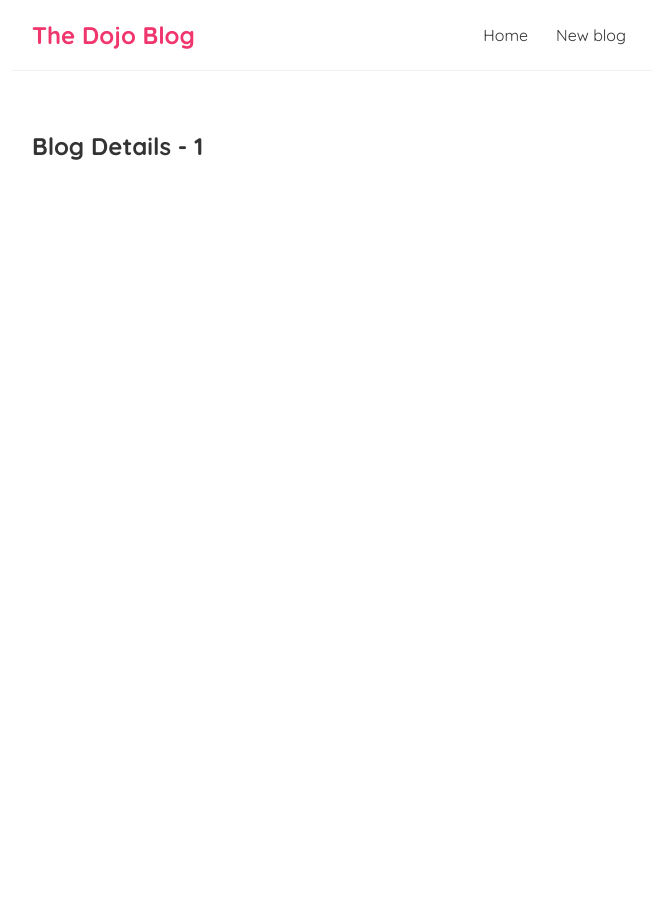
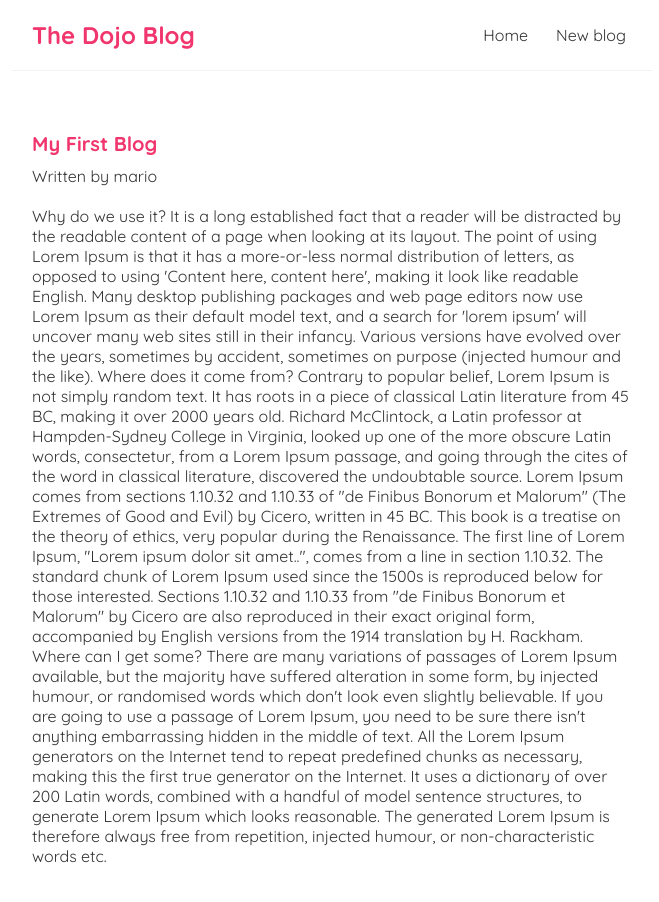
Before and after one commit to TomasMelendez6/basicReacTutorial, a React (Create React App) app: page /blogs/1 in a window 1280 px wide. Shown: the top 902 px of the page, without its empty margins (308-967 px from the left). Before the commit the page ends 800 px from the top, so only its background shows below. Built offline with nearby package versions, Linux system fonts and the light colour scheme; data requests are answered from the project's data file.

Commit message:
lesson-26: reusing custom hooks

```diff
--- a/src/BlogDetails.js
+++ b/src/BlogDetails.js
@@ -1,11 +1,21 @@
 import { useParams } from "react-router-dom";
+import useFetch from './useFetch';
 
 const BlogDetails = () => {
     const { id } = useParams();
+    const { data: blog, isPending, error } = useFetch('http://localhost:8000/blogs/'+id)
 
     return (
         <div className="blog-details">
-            <h2>Blog Details - { id }</h2>
+            {isPending && <div>Loading...</div>}
+            {error && <div>{ error }</div>}
+            {blog && (
+                <article>
+                    <h2>{ blog.title }</h2>
+                    <p>Written by { blog.author }</p>
+                    <div>{ blog.body }</div>
+                </article>
+            )}
         </div>
      );
 }
--- a/src/index.css
+++ b/src/index.css
@@ -51,3 +51,13 @@
 .blog-preview a{
   text-decoration: none;
 }
+
+/* blog details page */
+.blog-details h2 {
+  font-size: 20px;
+  color: #f1356d;
+  margin-bottom: 10px;
+}
+.blog-details div {
+  margin: 20px 0;
+}
```
